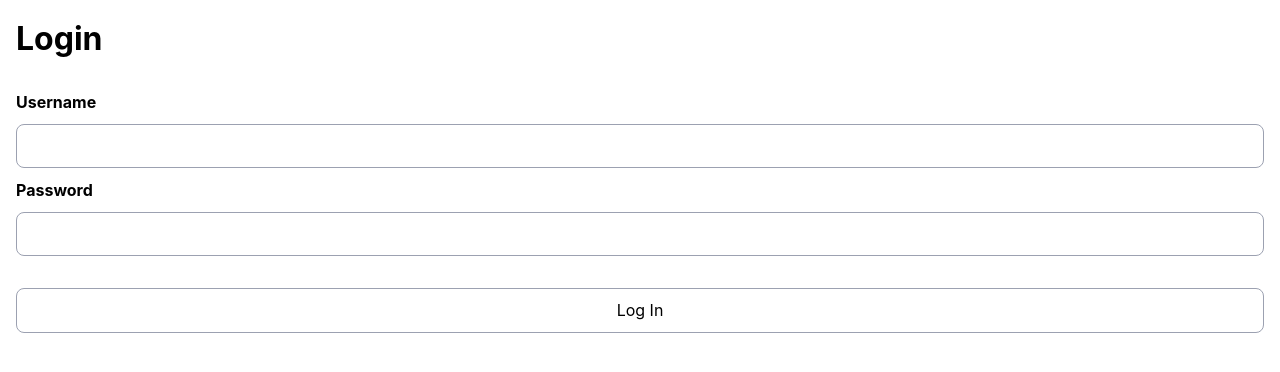
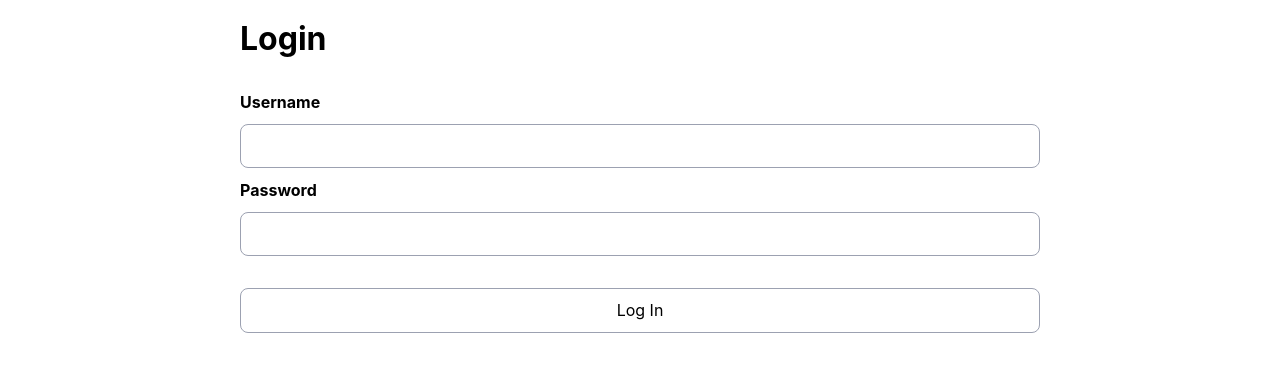
Before and after one commit to TooTallNate/app, a React (Create React App) app: page /login in a window 1280 px wide. Shown: the top 372 px of the page. Built offline with nearby package versions, Linux system fonts and the light colour scheme.

Commit message:
set min width on app

```diff
--- a/src/App.tsx
+++ b/src/App.tsx
@@ -9,8 +9,10 @@ const App: React.FC = () => {
   return (
     <div
       css={{
-        margin: "0 16px",
-        height: "100vh"
+        margin: "auto",
+        padding: "0 16px",
+        height: "100vh",
+        maxWidth: 800
       }}
     >
       <AuthProvider>
```
